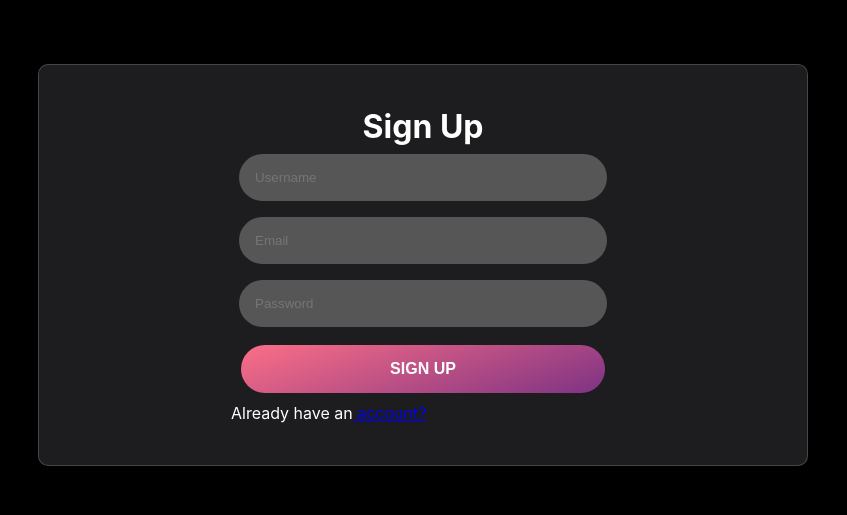
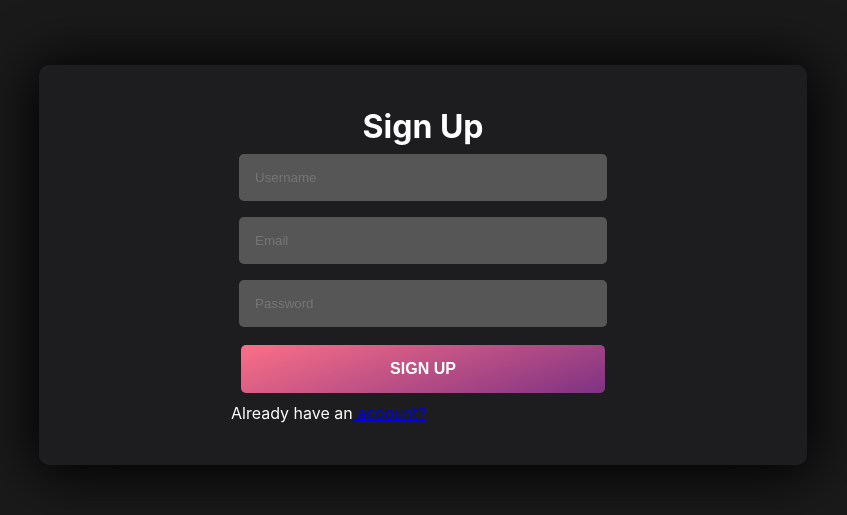
Before and after one commit to 007Steve/Music-Player-Frontend, a React (Create React App) app: page /signup in a window 1280 px wide. Shown: the part 135-650 px from the top of the page, without its empty margins (217-1064 px from the left). Built offline with nearby package versions, Linux system fonts and the light colour scheme; no server answers.

Commit message:
updated css

```diff
--- a/src/styles/Card.css
+++ b/src/styles/Card.css
@@ -4,15 +4,9 @@
   padding: 0.5rem;
   color: #ffffff;
   background-color: #1d1d1f;
-  /* background-image: linear-gradient(
-    43deg,
-    #4158d0 0%,
-    #c850c0 46%,
-    #ffcc70 100%
-  ); */
   border-radius: 10px;
   margin: 0.5rem;
-width: 100vw;
+
 }
 .card:hover {
   cursor: pointer;
--- a/src/styles/Container.css
+++ b/src/styles/Container.css
@@ -5,7 +5,7 @@
 }
 .container__songContainer {
   background-color: crimson;
-  /* height: 50vh; */
+  height: 34vh;
   background: rgba(0, 0, 0, 0.25);
   backdrop-filter: blur(4px);
   -webkit-backdrop-filter: blur(4px);
--- a/src/styles/Form.css
+++ b/src/styles/Form.css
@@ -1,12 +1,14 @@
+.form {
+}
 .form__div {
   display: flex;
   justify-content: center;
   background-color: #1d1d1f;
   border-radius: 10px;
-  border: 1px solid rgba(255, 255, 255, 0.18);
+  /* border: 1px solid rgba(255, 255, 255, 0.18); */
   color: white;
   width: 60%;
-
+  box-shadow: 1px 3px 55px 6px rgb(0, 0, 0);
 }
 .form__title {
   text-align: center;
@@ -21,7 +23,7 @@
 .form__input {
   padding: 1rem;
   margin: 0.5rem;
-  border-radius: 50px;
+  border-radius: 5px;
   background: rgba(255, 255, 255, 0.25);
 
   border: none;
@@ -45,7 +47,7 @@
   background-size: 200% auto;
   color: white;
 
-  border-radius: 50px;
+  border-radius: 5px;
   display: block;
   border: none;
   font-size: 1rem;
@@ -64,6 +66,6 @@
   background-image: linear-gradient(160deg, #e90000 0%, #ff3d3d 100%);
   border-radius: 1em;
 }
-.form__link{
+.form__link {
   color: #fff;
 }
--- a/src/styles/Home.css
+++ b/src/styles/Home.css
@@ -2,12 +2,12 @@
   display: flex;
   flex-direction: column;
   justify-content: space-between;
-  min-height: 100vh;
+
 }
 .home__container {
   display: flex;
   background-color: blueviolet;
-  min-height: 100vh;
+
 }
 .songContainer {
   display: flex;
--- a/src/styles/Login.css
+++ b/src/styles/Login.css
@@ -2,6 +2,7 @@
     display: flex;
     justify-content: center;
     align-items:center ;
-    background-color: #000000;
+    background-color: #1A1A1A;
     min-height: 100vh;
+
 }
--- a/src/styles/signup.css
+++ b/src/styles/signup.css
@@ -2,6 +2,6 @@
     display: flex;
     justify-content: center;
     align-items:center ;
-    background-color: #000000;
+    background-color: #1A1A1A;
     min-height: 100vh;
 }
```
